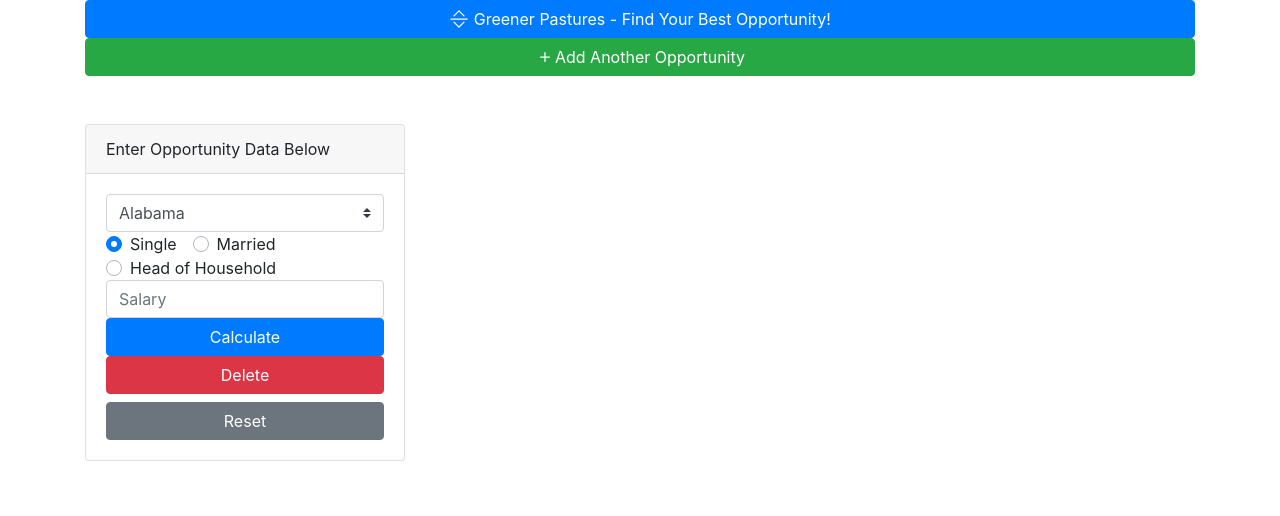
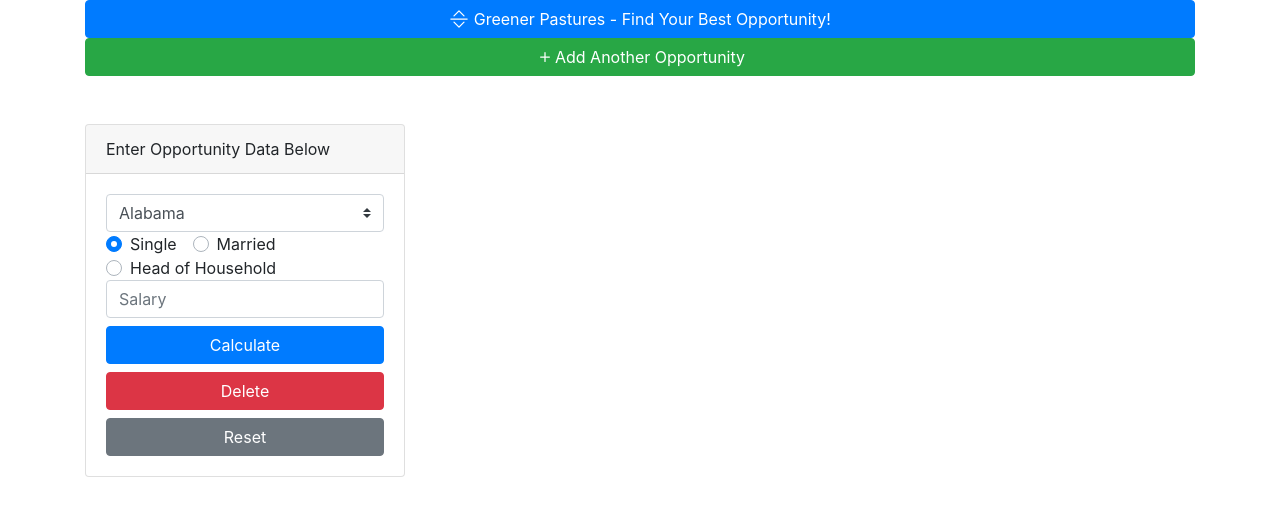
Before and after one commit to markorskip/greener-pastures-vue, a Vue app: page / in a window 1280 px wide. Shown: the top 516 px of the page. Built offline with nearby package versions, Linux system fonts and the light colour scheme.

Commit message:
fixed margin on buttons

```diff
--- a/src/components/OpportunityForm.vue
+++ b/src/components/OpportunityForm.vue
@@ -20,10 +20,12 @@
                      v-on:update-adj-pay="updateAdjPay">
             </calculate-c-o-l>
         </div>
+
         <div v-else>
-        <input-form :user-data="userData"></input-form>
-        <b-button block variant="primary" v-on:click="calculateTax">Calculate</b-button>
+            <input-form :user-data="userData"></input-form>
+            <b-button block variant="primary" v-on:click="calculateTax" class="mb-2 mt-2">Calculate</b-button>
         </div>
+
         <b-button block variant="danger" v-on:click="deleteOpportunity">Delete</b-button>
         <b-button block v-on:click="reset">Reset</b-button>
     </b-card>
```
